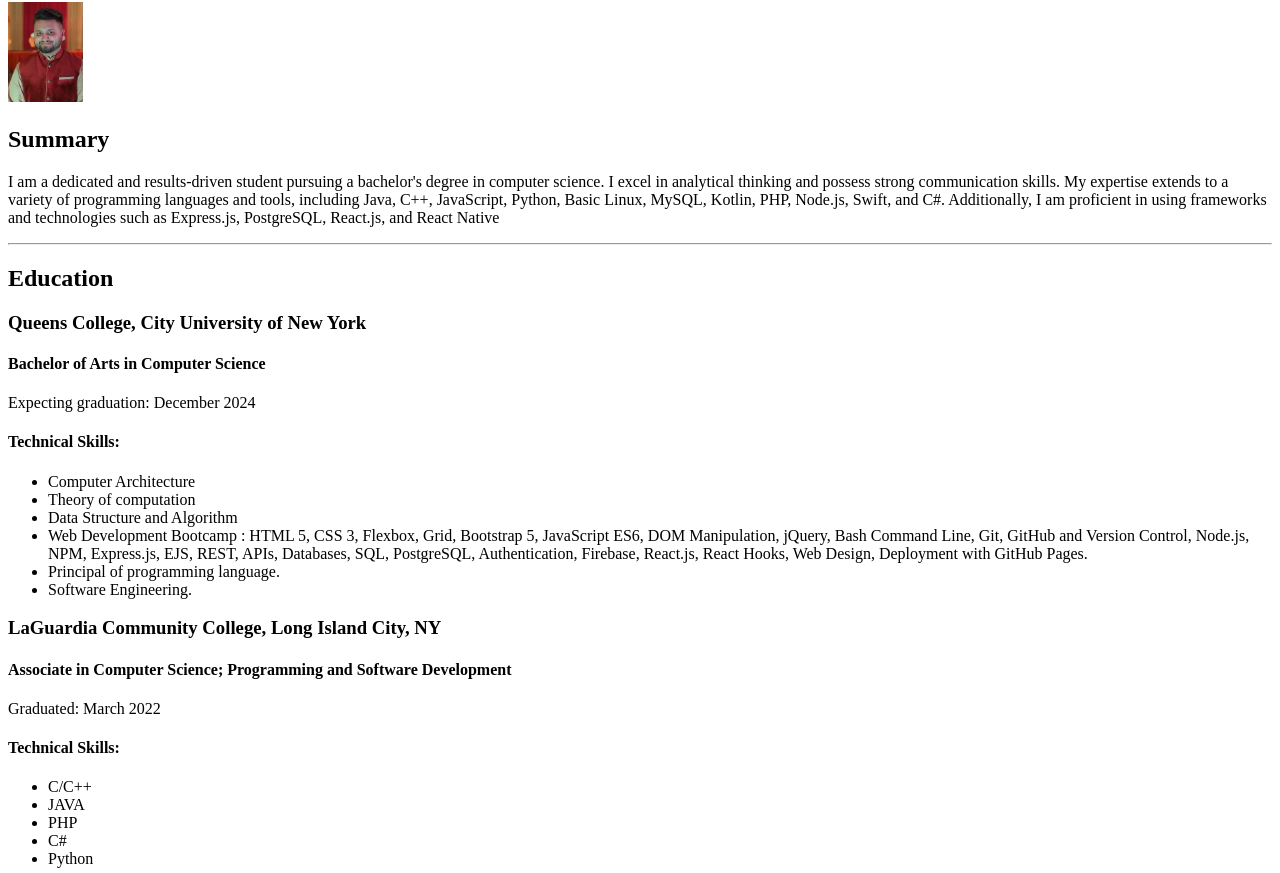
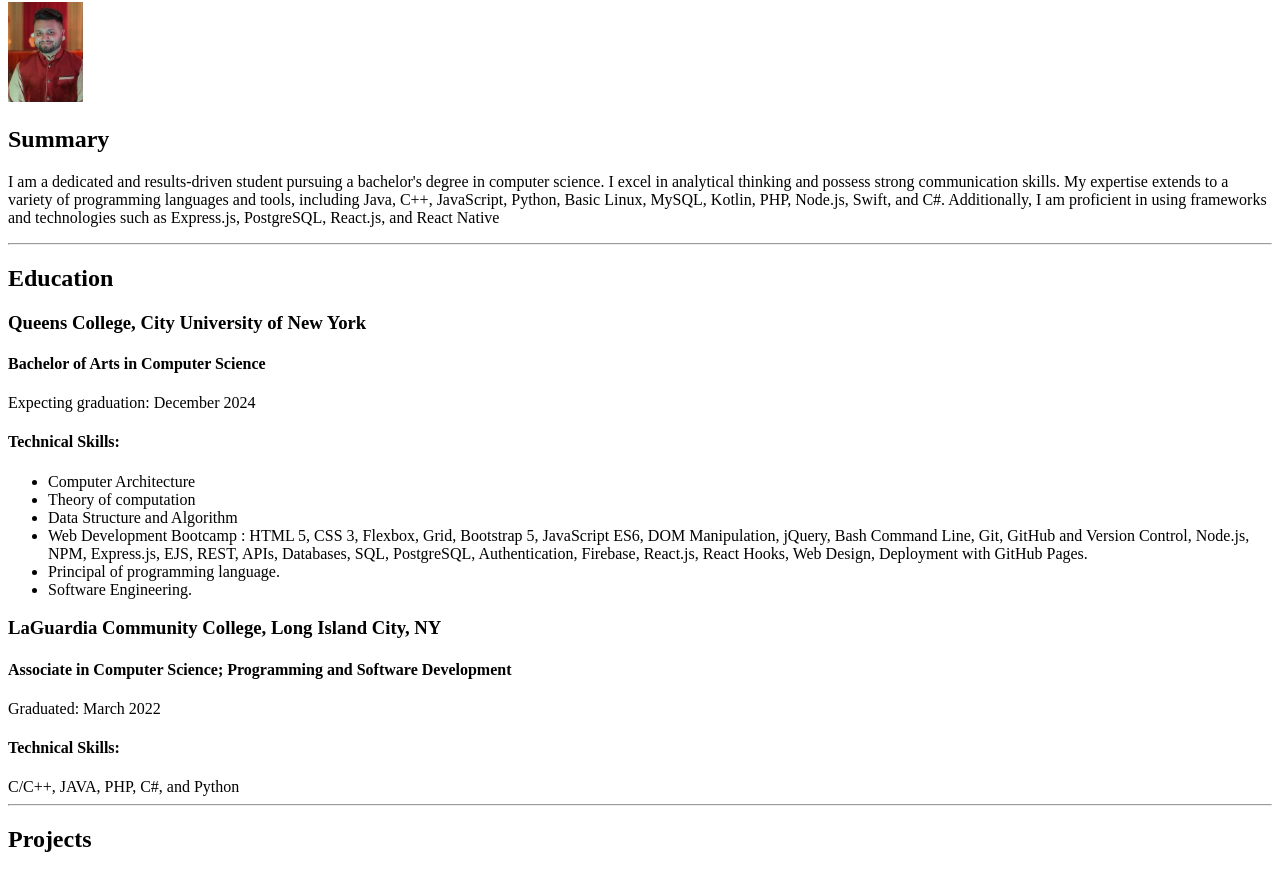
Before and after one commit to jascharan-singh/My-Resume, a plain HTML site: page index.html in a window 1280 px wide. Shown: the part 78-951 px from the top of the page. Drawn offline with Linux system fonts and the light colour scheme.

Commit message:
index.html

```diff
--- a/index.html
+++ b/index.html
@@ -28,13 +28,8 @@
 <h4>Associate in Computer Science; Programming and Software Development</h4>
     Graduated: March 2022
 <p><h4>Technical Skills:</h4></p>
-<ul>
-    <li>C/C++</li>
-    <li>JAVA </li>
-    <li>PHP</li>
-    <li>C#</li>
-    <li>Python</li>
-</ul>
+    C/C++, JAVA, PHP, C#, and Python
+
 
  <hr>
 <h2>Projects </h2>
```
